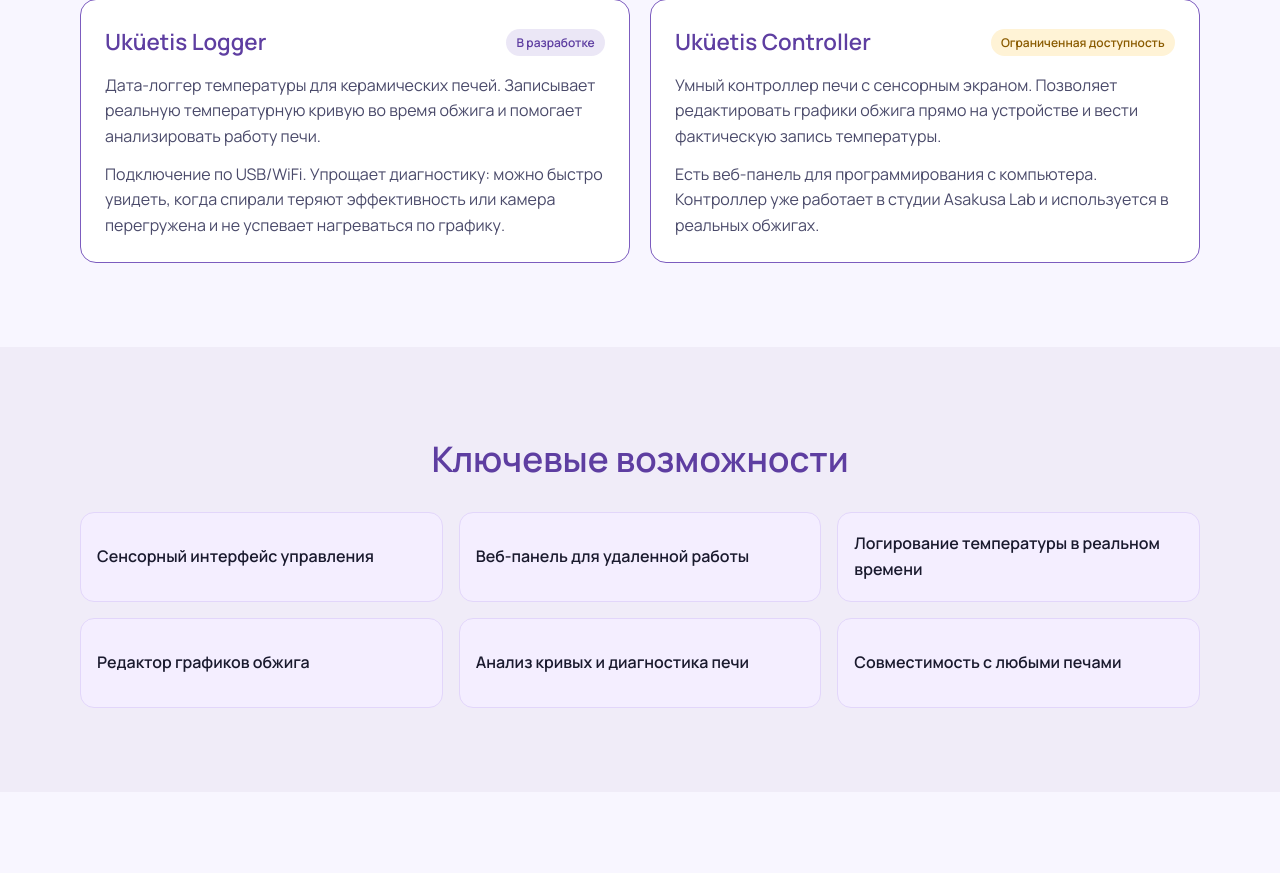
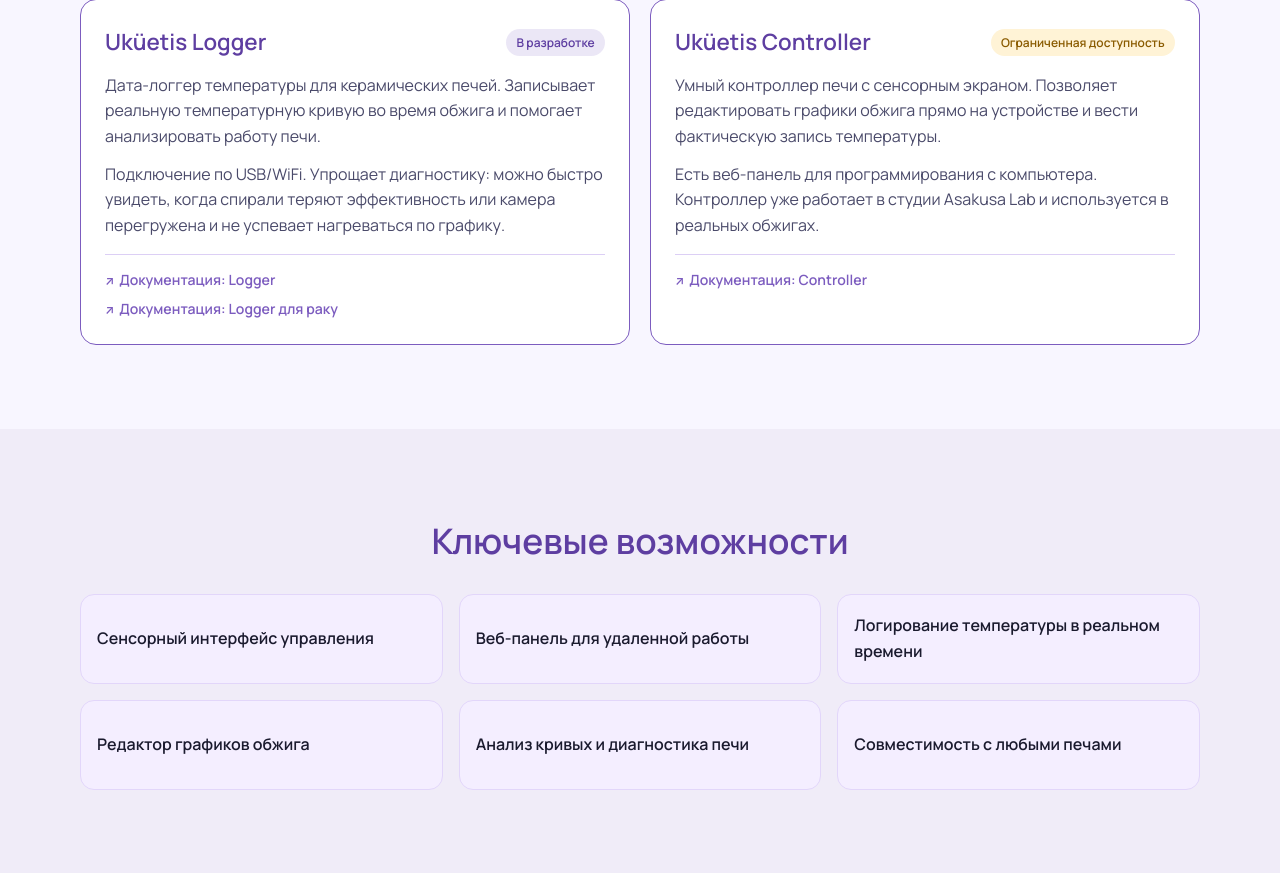
Before and after one commit to vvzvlad/ukuetis_site, a Flask app: page / in a window 1280 px wide. Shown: the part 1413-2286 px from the top of the page. Run offline with Flask 3, Linux system fonts and the light colour scheme.

Commit message:
feat(ui): add documentation links to product cards
Introduce .product-links container and .product-doc-link styling, and embed
documentation anchor elements in product card markup to give users quick
access to relevant docs.

```diff
--- a/static/css/style.css
+++ b/static/css/style.css
@@ -195,6 +195,37 @@
     margin-bottom: 0;
 }
 
+/* Container for documentation links at the bottom of a product card */
+.product-links {
+    display: flex;
+    flex-direction: column;
+    gap: 0.4rem;
+    margin-top: 1rem;
+    padding-top: 0.85rem;
+    border-top: 1px solid var(--color-border);
+}
+
+/* Individual documentation link inside a product card */
+.product-doc-link {
+    font-size: 0.88rem;
+    font-weight: 600;
+    color: var(--color-primary);
+    display: inline-flex;
+    align-items: center;
+    gap: 0.3rem;
+}
+
+.product-doc-link::before {
+    content: "↗";
+    font-size: 0.85em;
+}
+
+.product-doc-link:hover {
+    color: var(--color-accent);
+    text-decoration: underline;
+    text-underline-offset: 3px;
+}
+
 .badge {
     display: inline-flex;
     align-items: center;
--- a/templates/index.html
+++ b/templates/index.html
@@ -65,6 +65,10 @@
                     Подключение по USB/WiFi. Упрощает диагностику: можно быстро увидеть, когда спирали теряют
                     эффективность или камера перегружена и не успевает нагреваться по графику.
                 </p>
+                <div class="product-links">
+                    <a href="https://docs.ukuetis.com/share/v267140g6o/p/logger-4Zjhl8Fkxy" target="_blank" rel="noopener noreferrer" class="product-doc-link">Документация: Logger</a>
+                    <a href="https://docs.ukuetis.com/share/rvi69g8wbi/p/logger-dlya-raku-qKELnWrv3n" target="_blank" rel="noopener noreferrer" class="product-doc-link">Документация: Logger для раку</a>
+                </div>
             </article>
 
             <article class="product-card">
@@ -80,6 +84,9 @@
                     Есть веб-панель для программирования с компьютера. Контроллер уже работает в студии
                     Asakusa Lab и используется в реальных обжигах.
                 </p>
+                <div class="product-links">
+                    <a href="https://docs.ukuetis.com/share/xpretkl3wh/p/kontroller-WLnRCISxQT" target="_blank" rel="noopener noreferrer" class="product-doc-link">Документация: Controller</a>
+                </div>
             </article>
         </div>
     </div>
```
